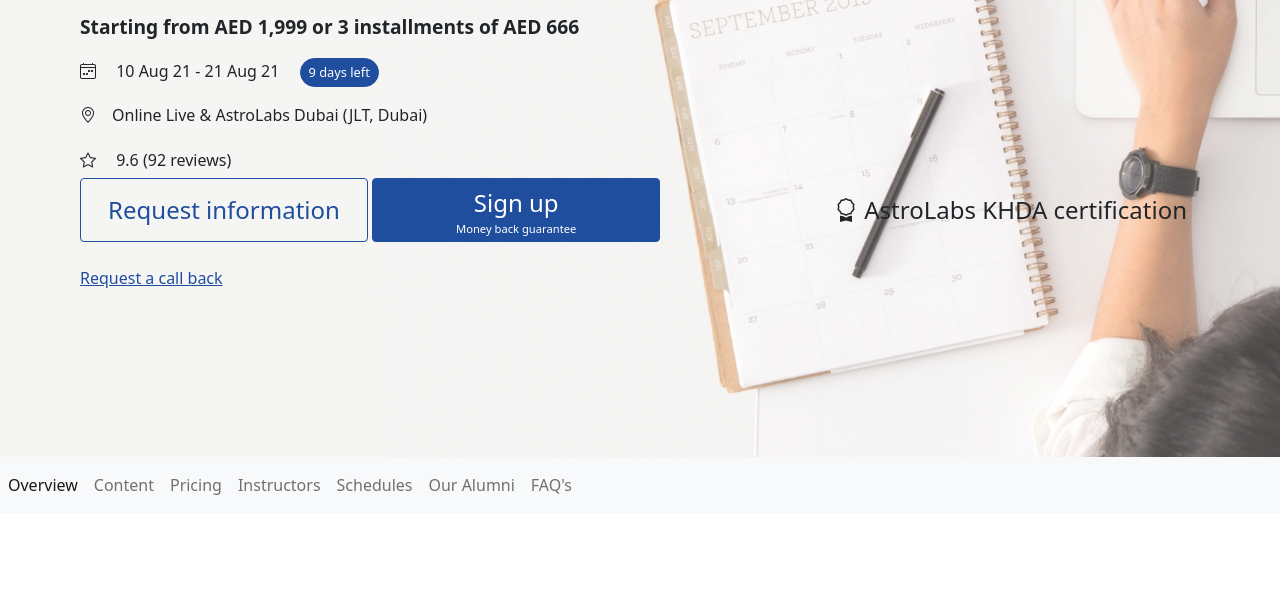
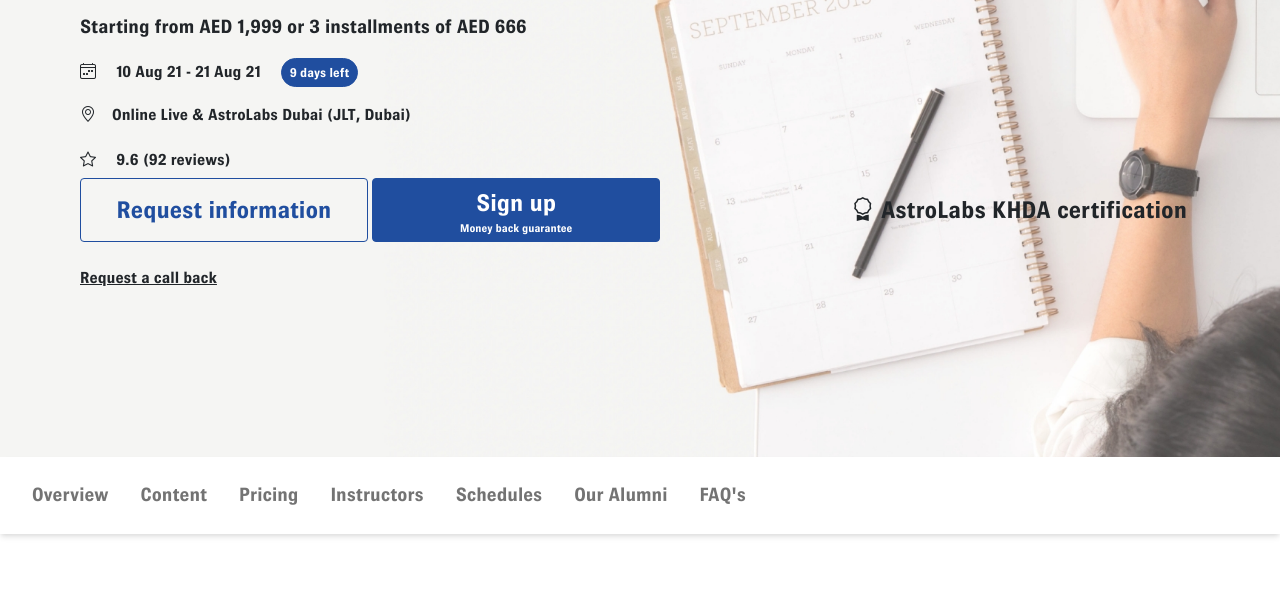
Before and after one commit to Nokrei/AstrolabsTest, a website: page index.html in a window 1280 px wide. Shown: the part 343-952 px from the top of the page. Drawn offline with nearby package versions, Linux system fonts and the light colour scheme.

Commit message:
Improve styling ,add links to Navbar

```diff
--- a/index.html
+++ b/index.html
@@ -99,33 +99,33 @@
         console.log(foo);
 
     </script>
-    <nav class="navbar navbar-expand-lg navbar-light bg-light" id='navbar'>
+    <nav class="navbar navbar-expand-lg navbar-light" id='navbar'>
         <button class="navbar-toggler" type="button" data-bs-toggle="collapse" data-bs-target="#navbarSupportedContent"
             aria-controls="navbarSupportedContent" aria-expanded="false" aria-label="Toggle navigation">
             <span class="navbar-toggler-icon"></span>
         </button>
         <div class="collapse navbar-collapse" id="navbarSupportedContent">
-            <ul class="navbar-nav me-auto mb-2 mb-lg-0">
+            <ul class="navbar-nav me-auto mb-2 mb-lg-0 ">
                 <li class="nav-item">
-                    <a class="nav-link active" aria-current="page" href="#">Overview</a>
+                    <a class="nav-link" aria-current="page" href="#overview">Overview</a>
                 </li>
                 <li class="nav-item">
-                    <a class="nav-link" href="#">Content </a>
+                    <a class="nav-link" href="#content">Content </a>
                 </li>
                 <li class="nav-item">
-                    <a class="nav-link" href="#">Pricing</a>
+                    <a class="nav-link" href="#pricing">Pricing</a>
                 </li>
                 <li class="nav-item">
-                    <a class="nav-link" href="#">Instructors</a>
+                    <a class="nav-link" href="#instructors">Instructors</a>
                 </li>
                 <li class="nav-item">
-                    <a class="nav-link" href="#">Schedules</a>
+                    <a class="nav-link" href="#schedules">Schedules</a>
                 </li>
                 <li class="nav-item">
-                    <a class="nav-link" href="#">Our Alumni</a>
+                    <a class="nav-link" href="#alumni">Our Alumni</a>
                 </li>
                 <li class="nav-item">
-                    <a class="nav-link" href="#">FAQ's</a>
+                    <a class="nav-link" href="#FAQ">FAQ's</a>
                 </li>
     </nav>
     <!-- Script for the navBar. -->
@@ -139,7 +139,7 @@
             window.pageYOffset >= sticky ? navBar.classList.add('sticky') : navBar.classList.remove('sticky')
         }
     </script>
-    <section class='overview section-padding'>
+    <section class='overview section-padding' id='overview'>
         <article class='overview__learn'>
             <div class='overview__learn--text-container'>
                 <div class='overview__learn--desc'>
@@ -200,7 +200,7 @@
             </div>
         </article>
     </section>
-    <section class='content section-padding'>
+    <section class='content section-padding' id='content'>
         <article class='content__general'>
             <h1>What you'll learn</h1>
             <p>Practical, project-based knowledge to build and launch your full-stack <br />
@@ -450,7 +450,7 @@
             </div>
         </article>
     </section>
-    <section class='instructors section-padding'>
+    <section class='instructors section-padding' id='instructors'>
         <article class='instructors__title'>
             <h1>Meet Your Instructors</h1>
             <h4>Expert practitioners that teach paractical knowledge you can immediately implement</h4>
@@ -564,7 +564,7 @@
         </article>
 
     </section>
-    <section class='courses background-light section-padding'>
+    <section class='courses background-light section-padding' id='schedules'>
         <article class='courses-title'>
             <h1>Upcoming courses</h1>
         </article>
@@ -644,7 +644,7 @@
             </div>
         </article>
     </section>
-    <section class='pricing section-padding'>
+    <section class='pricing section-padding' id='pricing'>
         <h1>Fess and payment options</h1>
         <article class='pricing-options'>
             <div class='row'>
@@ -715,7 +715,7 @@
             </div>
         </article>
     </section>
-    <section class='alumni section-padding'>
+    <section class='alumni section-padding' id='alumni'>
         <article class='alumni-info'>
             <h1>Our alumni</h1>
             <h4>Our graduates are from big companies, small companies, they are founders, career <br /> changers and
@@ -965,7 +965,7 @@
         </article>
 
     </section>
-    <section class='faq section-padding'>
+    <section class='faq section-padding' id='FAQ'>
         <h1>Frequently asked questions</h1>
         <article class='faq-content box-shadow-light'>
             <div class="accordion" id="accordionPanelsStayOpenExample">
--- a/styles/intro.css
+++ b/styles/intro.css
@@ -53,9 +53,31 @@
 .navbar {
   z-index: 99999;
   margin-bottom: 5rem;
+  background-color: white;
+  box-shadow: rgba(0, 0, 0, 0.1) 0px 4px 6px -1px,
+    rgba(0, 0, 0, 0.06) 0px 2px 4px -1px;
 }
+.navbar ul {
+  margin: auto;
+  justify-content: left;
+  width: 100%;
+  padding-left: 1rem;
+}
+.navbar li {
+  align-self: center;
+  font-weight: bold;
+  font-size: 1.2rem;
+  padding: 0.5rem;
+}
+
 @media screen and (max-width: 800px) {
   .bootcamp-info__buttons {
     display: grid;
   }
+  .navbar ul {
+    padding-left: 0;
+  }
+  .navbar li {
+    padding: 0;
+  }
 }
--- a/styles/main.css
+++ b/styles/main.css
@@ -1,9 +1,10 @@
-:root {
-  --blue-accent-color: #204e9f;
-  --gray-accent-color: #ebeaed;
-  --gray-text: #151439;
-  --white-background: #ffffff;
-  --lightgray-background: #f8f8f8;
+@font-face {
+  font-family: "BrownBold";
+  src: url("../fonts/Brown\ Bold.ttf");
+  src: url("../fonts/Brown\ Bold.ttf'") format("ttf");
+}
+body {
+  font-family: "BrownBold";
 }
 .section-padding {
   padding: 5rem;
```
Also changed, not shown: fonts/Brown Bold.ttf (added), images/logo-sm.png (added).
